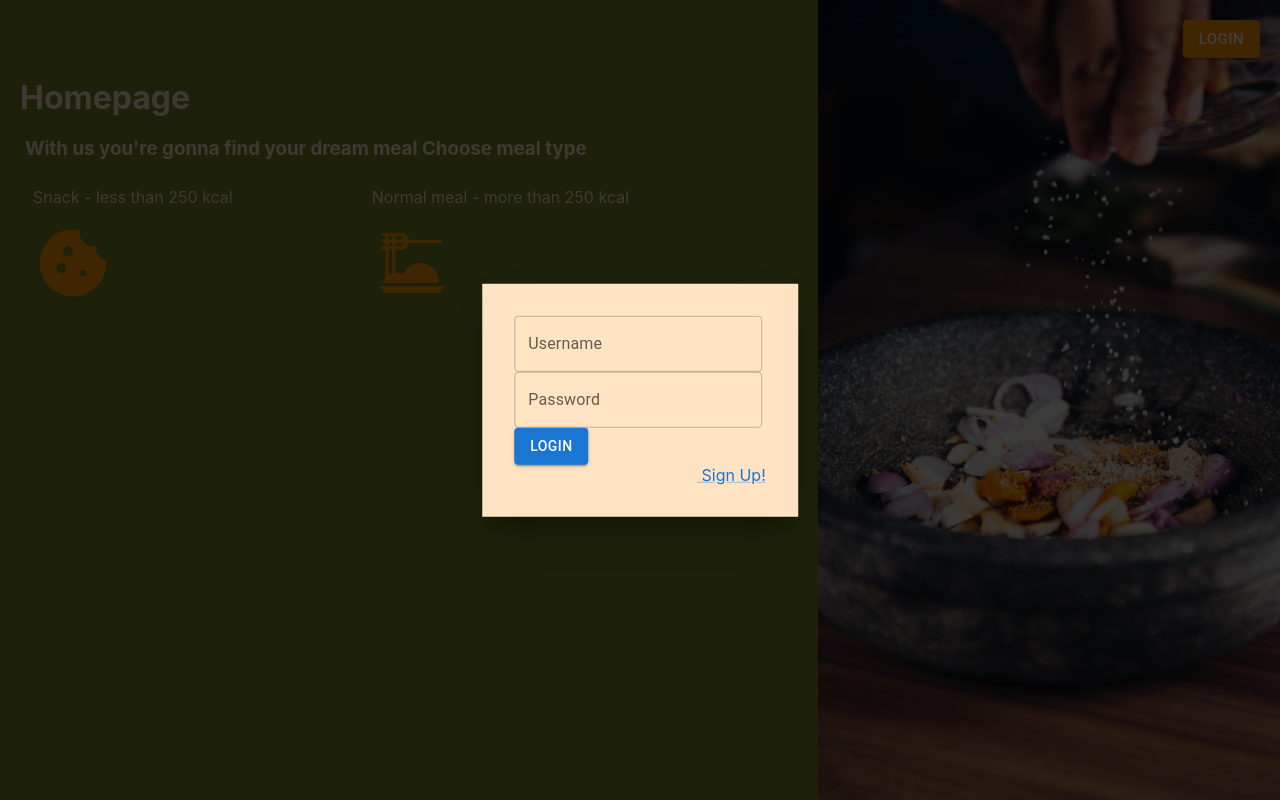
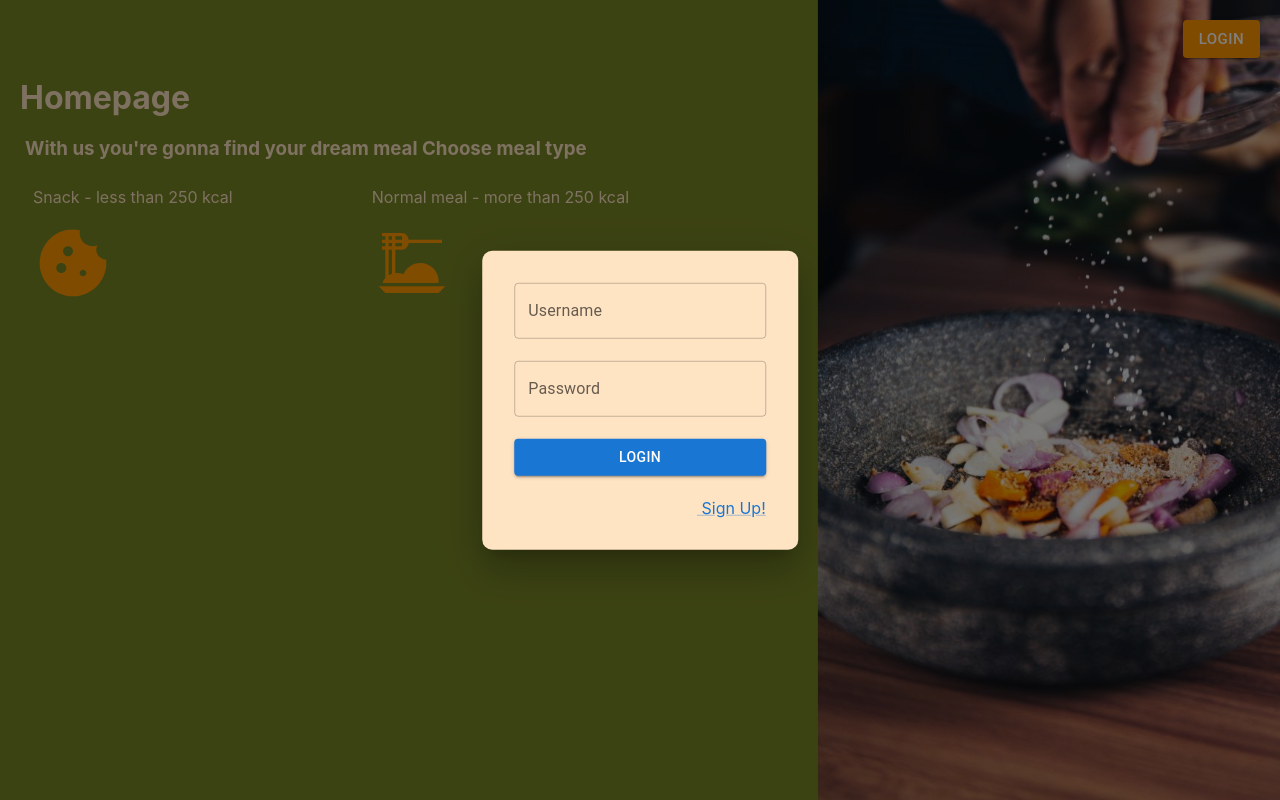
Before and after one commit to HLGitHuber/RecipeHub-Front, a React (Create React App) app in the folder recipe-hub-front/: page / in a window 1280 px wide. Both pictures are taken after a click on the button "LOGIN". Built offline with nearby package versions, Linux system fonts and the light colour scheme.

Commit message:
login modal properly styled

```diff
--- a/recipe-hub-front/src/components/LoginModal.js
+++ b/recipe-hub-front/src/components/LoginModal.js
@@ -31,6 +31,10 @@ const LoginModal = ({ isOpen, onClose }) => {
                     bgcolor: 'bisque',
                     boxShadow: 24,
                     p: 4,
+                    borderRadius: '10px',
+                    display: 'flex',
+                    flexDirection: 'column',
+                    gap: '1px',
                     }}
                 ><TextField label="Username" value={username} onChange={(e) => setUsername(e.target.value)} /><br/>
                 <TextField label="Password" type="password" value={password} onChange={(e) => setPassword(e.target.value)} /><br/>
--- a/recipe-hub-front/src/css/homePage.css
+++ b/recipe-hub-front/src/css/homePage.css
@@ -80,15 +80,11 @@ td {
     left: 0;
     width: 100%;
     height: 100%;
-    background-color: rgba(0, 0, 0, 0.5);
     display: flex;
     align-items: center;
     justify-content: center;
   }
 
   .modal-content {
-    background-color: white;
     padding: 20px;
-    border-radius: 5px;
-    box-shadow: 0 2px 4px rgba(0, 0, 0, 0.2);
   }
```
